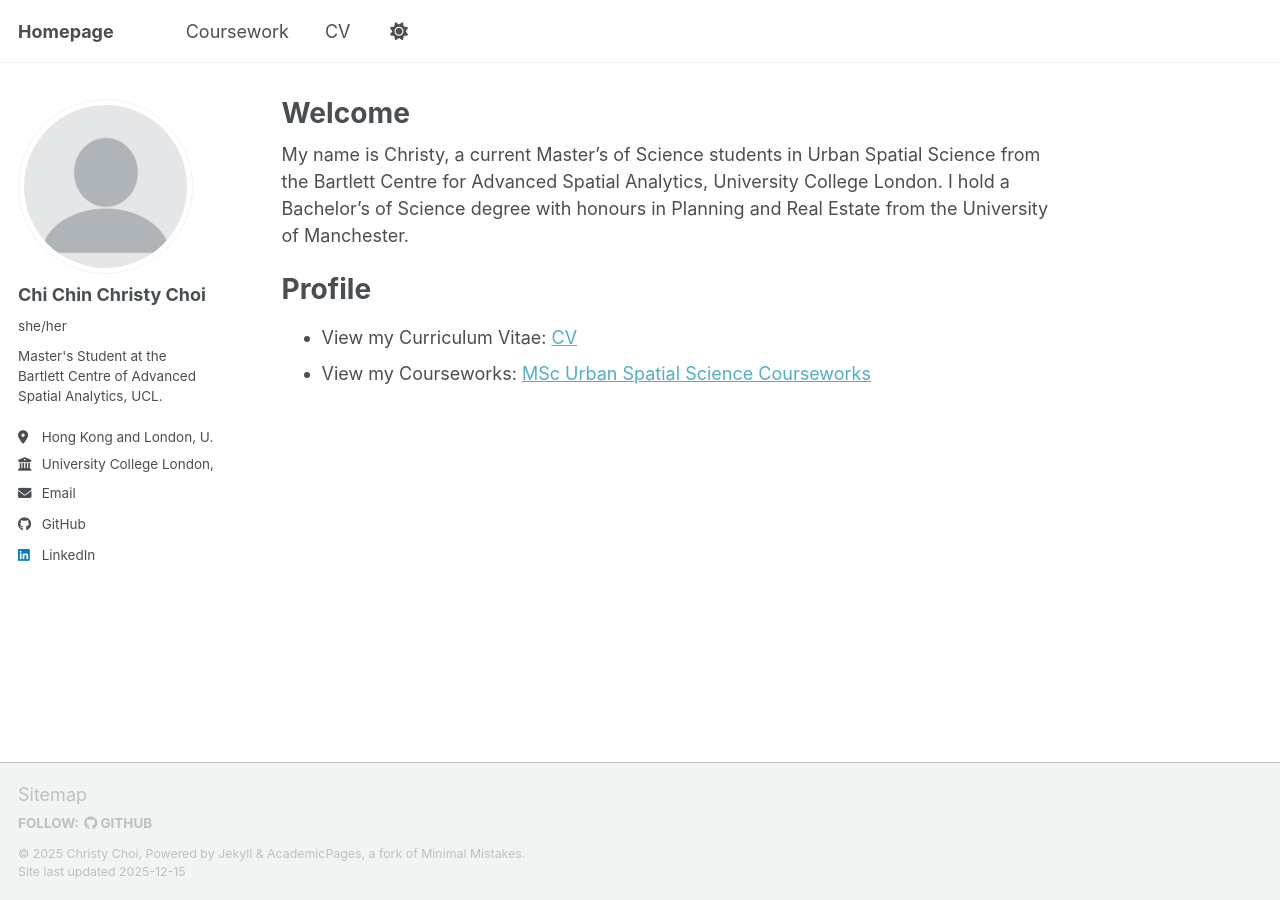
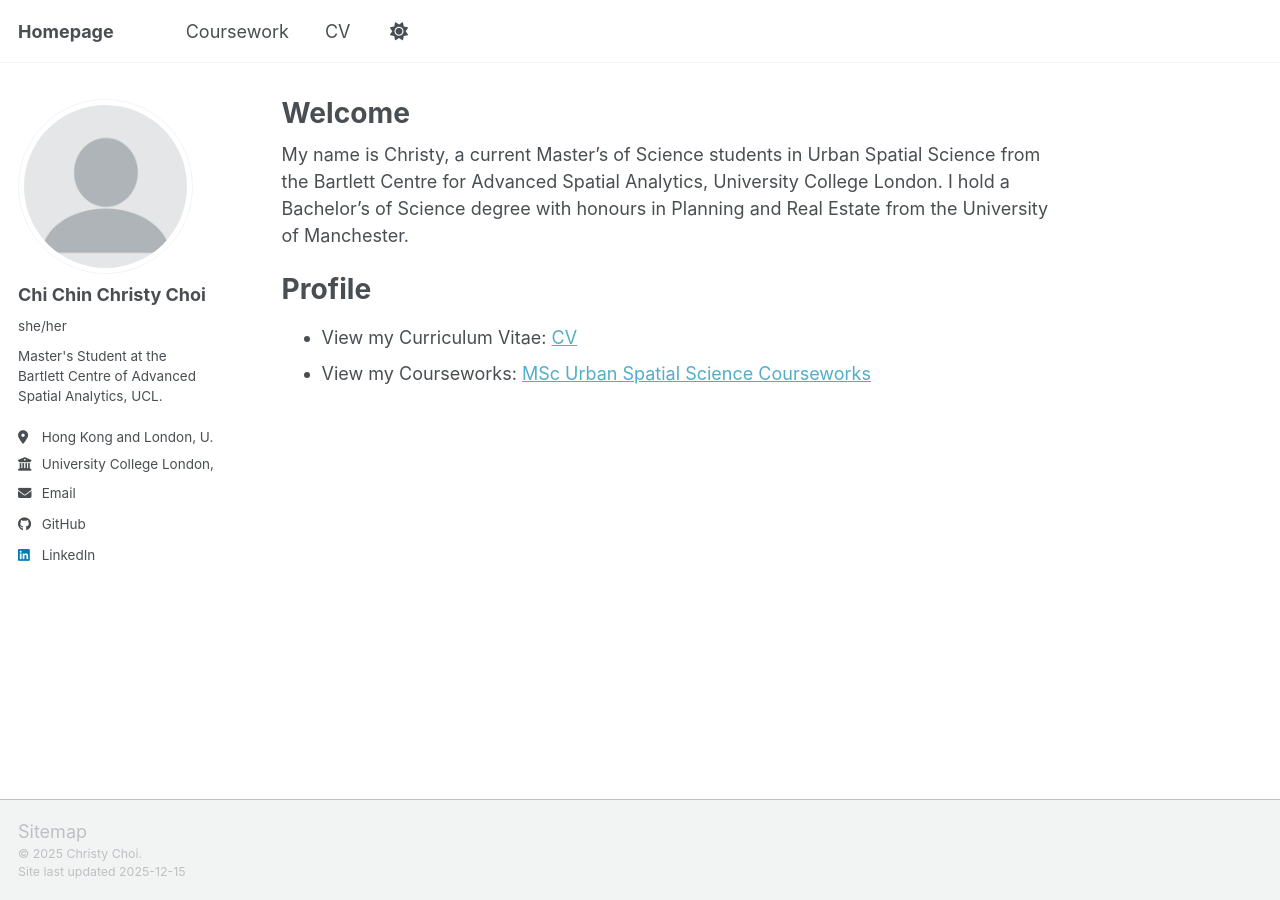
Before and after one commit to christychoicc/christychoicc.github.io, a Jekyll site: the page built from _pages/about.md, in a window 1280 px wide. Built offline with Jekyll 4.4.1, drawn with Linux system fonts in a browser that asks for light colours; a script bundle is joined from its source files by our own code; library files that are not in the unit come from our copies.

Commit message:
Clean up footer by removing social media links
Removed social media links from the footer.

```diff
--- a/_includes/footer.html
+++ b/_includes/footer.html
@@ -1,25 +1,8 @@
 {% include base_path %}
 
-{% if site.author.github or site.author.bitbucket or site.atom_feed.hide != true %}
-<div class="page__footer-follow">
-  <ul class="social-icons">
-    {% if site.data.ui-text[site.locale].follow_label %}
-      <li><strong>{{ site.data.ui-text[site.locale].follow_label }}</strong></li>
-    {% endif %}
-    {% if site.author.github %}
-      <li><a href="https://github.com/{{ site.author.github }}"><i class="fab fa-github" aria-hidden="true"></i> GitHub</a></li>
-    {% endif %}
-    {% if site.author.bitbucket %}
-      <li><a href="https://bitbucket.org/{{ site.author.bitbucket }}"><i class="fab fa-bitbucket" aria-hidden="true"></i> Bitbucket</a></li>
-    {% endif %}
-    {% if site.atom_feed.hide != true %}
-    <li><a href="{% if site.atom_feed.path %}{{ site.atom_feed.path }}{% else %}{{ base_path }}/feed.xml{% endif %}"><i class="fa fa-fw fa-rss-square" aria-hidden="true"></i> {{ site.data.ui-text[site.locale].feed_label | default: "Feed" }}</a></li>
-    {% endif %}
-  </ul>
-</div>
-{% endif %}
 
 <div class="page__footer-copyright">
-  &copy; {{ site.time | date: '%Y' }} {{ site.name | default: site.title }}, {{ site.data.ui-text[site.locale].powered_by | default: "Powered by" }} <a href="https://jekyllrb.com" rel="nofollow">Jekyll</a> &amp; <a href="https://github.com/academicpages/academicpages.github.io">AcademicPages</a>, a fork of <a href="https://mademistakes.com/work/minimal-mistakes-jekyll-theme/" rel="nofollow">Minimal Mistakes</a>.<br />
+  &copy; {{ site.time | date: '%Y' }} {{ site.name | default: site.title }}.<br />
+
   Site last updated {{ "now" | date: '%Y-%m-%d' }}
 </div>
```
